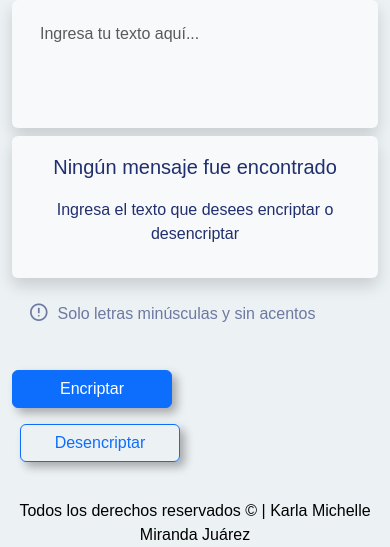
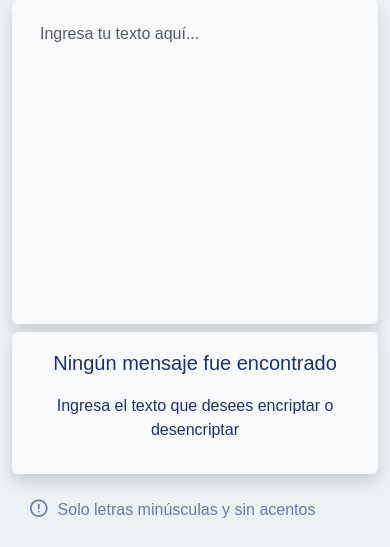
Before and after one commit to KarlaMiranda-J/Challenge1ONE, a plain HTML site: page index.html in a window 390 px wide. Shown: the part 124-671 px from the top of the page. Drawn offline with nearby package versions, Linux system fonts and the light colour scheme; a web font is replaced by a local one.

Commit message:
Correción CSS2

```diff
--- a/css/style.css
+++ b/css/style.css
@@ -101,9 +101,7 @@ footer {
         width: 100%;
         margin: 0px;
     }
-    #intxt, #traduccion{
-        height: 5em;
-    }
+
     .item4{
         margin-bottom: 10%;
     }
```
